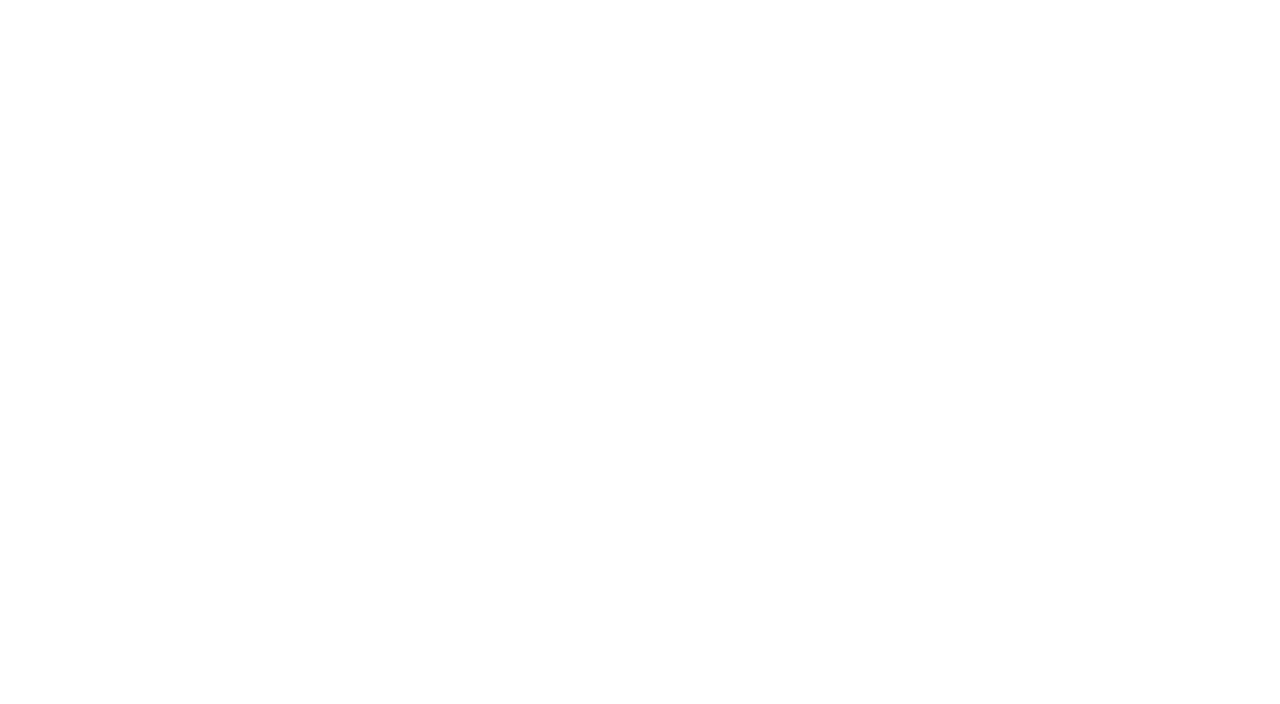
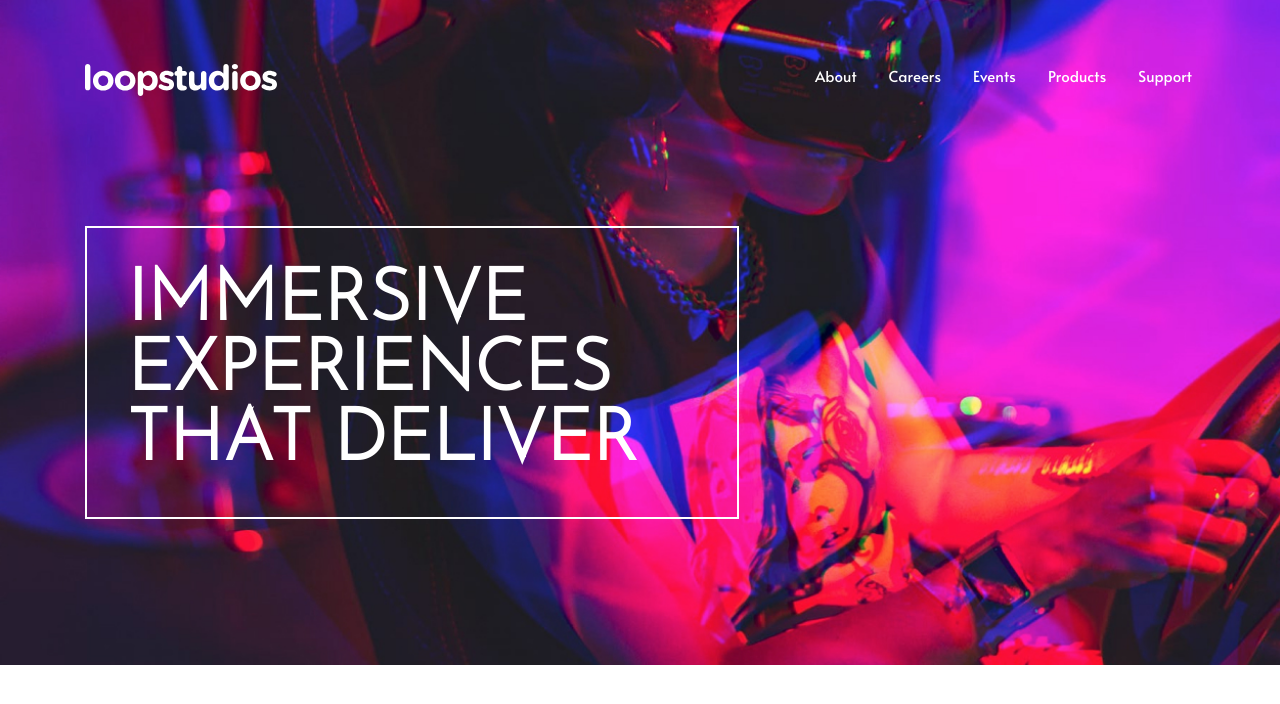
Before and after one commit to Jamshedjon/loopstudio, a plain HTML site: page index.html in a window 1280 px wide. Drawn offline with nearby package versions, Linux system fonts and the light colour scheme.

Commit message:
loopstudio

```diff
--- a/css/style.css
+++ b/css/style.css
@@ -72,6 +72,54 @@ body {
 
 /* HEADER */
 
+.header {
+  background: url("../images/header-bg.jpg");
+  background-repeat: no-repeat;
+  padding-top: 6.4rem;
+  background-size: cover;
+}
+.header-container {
+}
+.container {
+}
+.header-top {
+  display: flex;
+  margin-bottom: 13rem;
+}
+.header-logo {
+  margin-right: 53.8rem;
+}
+.sitenav {
+}
+.sitenav__list {
+  display: flex;
+  gap: 3.2rem;
+}
+.sitenav__item {
+}
+.sitenav__link {
+  color: var(--white-color);
+}
+.header-top__nav-click {
+  display: none;
+}
+.header-top__nav-icon {
+}
+.header-contant {
+}
+.header-content__title {
+  color: var(--white-color);
+  font-family: var(--secondary-font-family);
+  font-size: 7.2rem;
+  width: 57rem;
+  text-transform: uppercase;
+  line-height: 0.97;
+  border: 2px solid var(--white-color);
+  padding: 4rem;
+  box-sizing: content-box;
+  margin-bottom: 14.6rem;
+}
+
 /* MAIN */
 main {
   flex-grow: 1;
--- a/index.html
+++ b/index.html
@@ -5,6 +5,55 @@
     <meta http-equiv="X-UA-Compatible" content="IE=edge" />
     <meta name="viewport" content="width=device-width, initial-scale=1.0" />
     <title>Loop studio</title>
+    <link rel="stylesheet" href="./css/normalize.css" />
+    <link rel="stylesheet" href="./css/style.css" />
+    <!-- <link rel="stylesheet" href="./css/style.mini.css"> -->
   </head>
-  <body></body>
+  <body>
+    <!-- HEADER -->
+    <header class="header">
+      <div class="header-container container">
+        <div class="header-top">
+          <a href="#" class="header-logo">
+            <img src="./images/svg/loopstudio-logo.svg" />
+          </a>
+          <nav class="sitenav">
+            <ul class="sitenav__list">
+              <li class="sitenav__item">
+                <a href="#" class="sitenav__link">About</a>
+              </li>
+              <li class="sitenav__item">
+                <a href="#" class="sitenav__link">Careers</a>
+              </li>
+              <li class="sitenav__item">
+                <a href="#" class="sitenav__link">Events</a>
+              </li>
+              <li class="sitenav__item">
+                <a href="#" class="sitenav__link">Products</a>
+              </li>
+              <li class="sitenav__item">
+                <a href="#" class="sitenav__link">Support</a>
+              </li>
+            </ul>
+          </nav>
+          <a href="#" class="header-top__nav-click">
+            <img
+              src="./images/svg/header-nav-icon.svg"
+              alt=""
+              class="header-top__nav-icon"
+            />
+          </a>
+        </div>
+        <div class="header-contant">
+          <h1 class="header-content__title">
+            Immersive experiences that deliver
+          </h1>
+        </div>
+      </div>
+    </header>
+    <!-- MAIN -->
+    <main class="main"></main>
+    <!-- FOOTER -->
+    <footer class="footer"></footer>
+  </body>
 </html>
```
Also changed, not shown: images/header-bg.jpg (added), images/svg/header-nav-icon.svg (added), images/svg/loopstudio-logo.svg (added).
